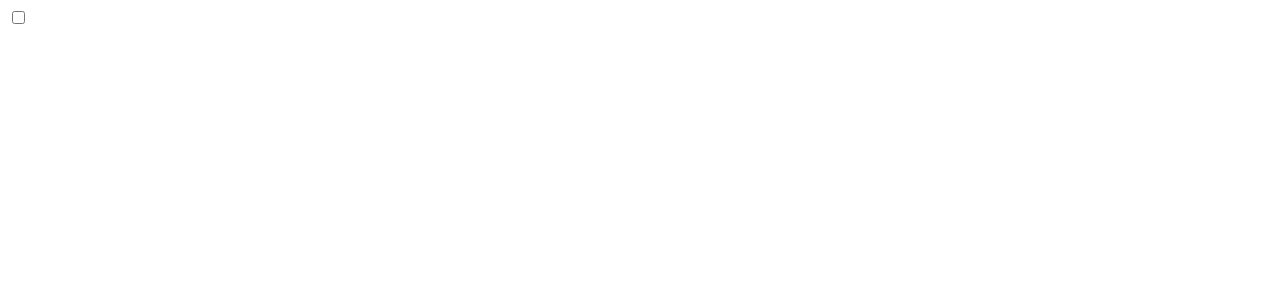
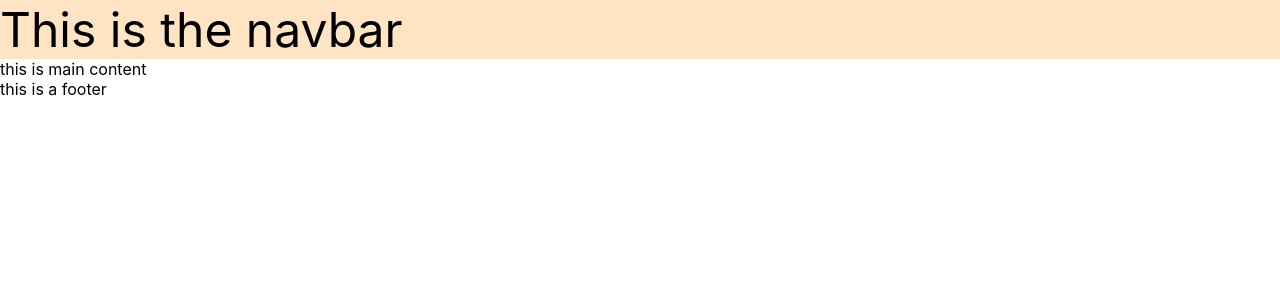
Before and after one commit to sahilister/todo-app, a React (Create React App) app: page / in a window 1280 px wide. Shown: the top 300 px of the page. Built offline with nearby package versions, Linux system fonts and the light colour scheme.

Commit message:
Did css styling

```diff
--- a/src/App.js
+++ b/src/App.js
@@ -1,10 +1,15 @@
 import React from 'react'
+import Navbar from './Navbar'
+import MainContent from './MainContent'
+import Footer from './Footer'
 
 function App() {
     return(
-        <div>
-            <input type="checkbox"></input>
-        </div>
+        <body>
+            <Navbar />
+            <MainContent />
+            <Footer />
+        </body>
     )
 }
 export default App
--- a/src/Navbar.js
+++ b/src/Navbar.js
@@ -2,7 +2,7 @@ import React from 'react'
 
 function Navbar() {
     return(
-        <navbar>this is a navbar</navbar>
+        <navbar className="top">This is the navbar</navbar>
     )
 }
 export default Navbar
--- a/src/index.js
+++ b/src/index.js
@@ -1,5 +1,6 @@
 import React from 'react'
 import ReactDOM from 'react-dom'
 import App from './App'
+import './style.css'
 
 ReactDOM.render(<App/>, document.getElementById('root'));
--- a/src/style.css
+++ b/src/style.css
@@ -5,9 +5,18 @@ body {
     sans-serif;
   -webkit-font-smoothing: antialiased;
   -moz-osx-font-smoothing: grayscale;
+
 }
 
 code {
   font-family: source-code-pro, Menlo, Monaco, Consolas, "Courier New",
     monospace;
 }
+
+.top {
+  background-color: bisque;
+  font-size: 3rem;
+  text-align: center;
+  display: flex;
+
+}
```
